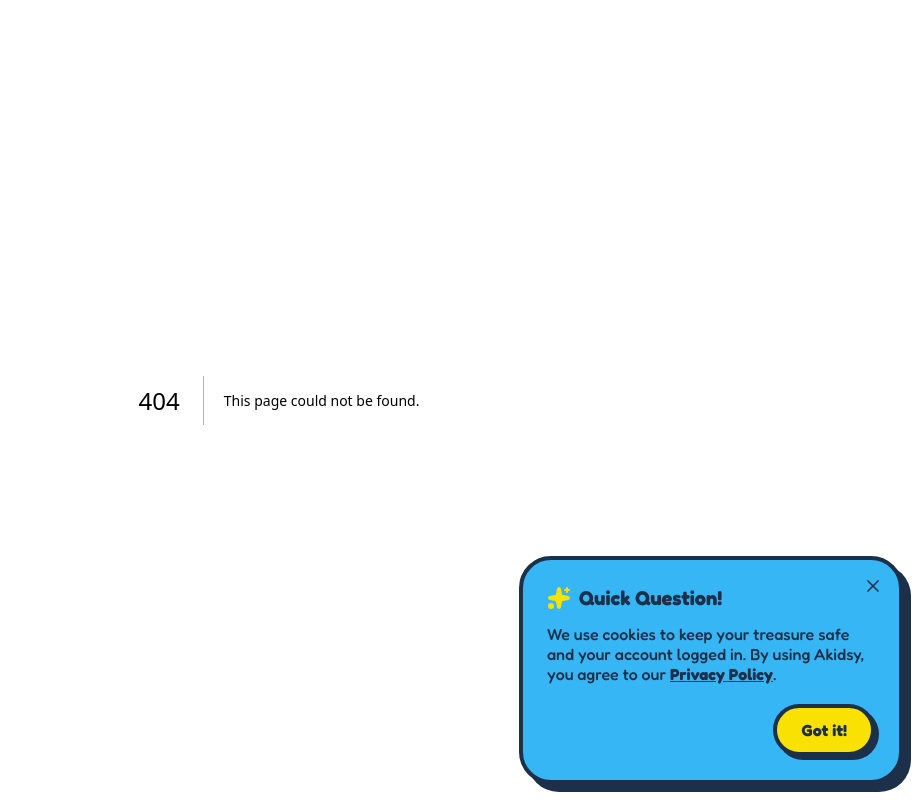
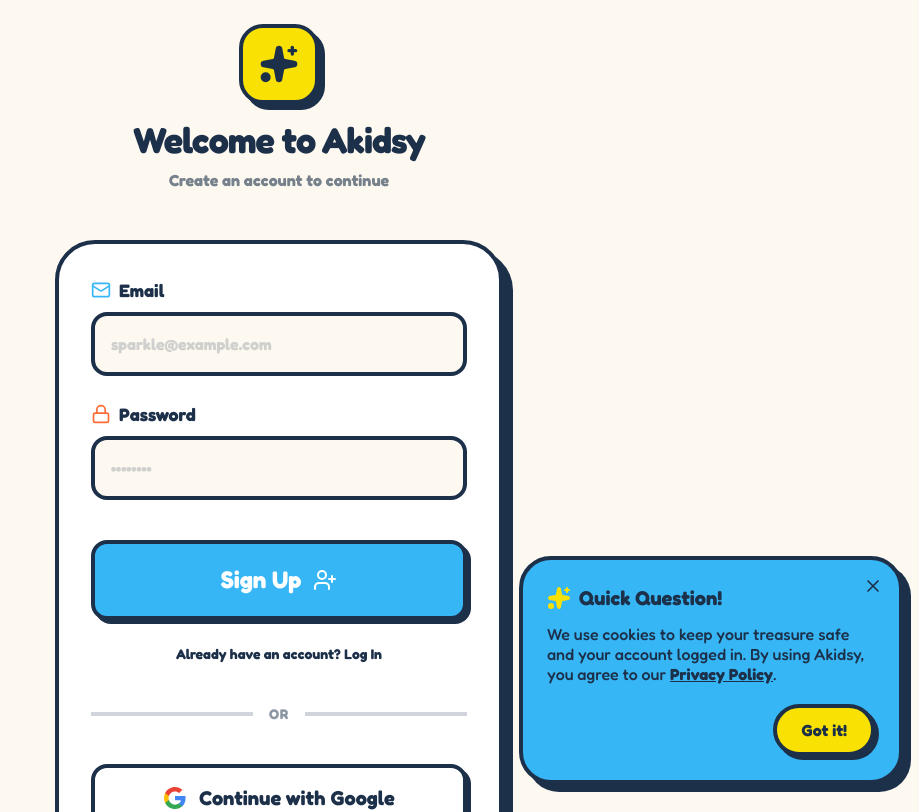
Before and after one commit to ivarnor/akidsy-official, a Next.js app: page /signup in a window 1280 px wide. Before the commit this address had no page. Shown: the top 812 px of the page, without its empty margins (361-1280 px from the left). Built offline with nearby package versions, Linux system fonts and the light colour scheme; no server answers.

Commit message:
Fix checkout flow: add signup route, persist priceId, fix session API

```diff
--- a/app/api/checkout/route.ts
+++ b/app/api/checkout/route.ts
@@ -12,12 +12,10 @@
 // The POST handler works well for manual checkout requests passed from client components
 export async function POST(req: Request) {
     try {
-        const supabase = await createClient();
-        const { data: { session: authSession } } = await supabase.auth.getSession();
-        console.log('User Session:', authSession);
+        const { priceId, userEmail, userId } = await req.json();
+
+        // Optional log for debugging
         console.log('Target Price:', process.env.NEXT_PUBLIC_STRIPE_PRICE_ID);
-
-        const { priceId, userEmail, userId } = await req.json();
 
         if (!priceId || !userEmail) {
             return NextResponse.json({ error: 'Missing priceId or userEmail' }, { status: 400 });
--- a/app/login/page.tsx
+++ b/app/login/page.tsx
@@ -5,12 +5,12 @@
 import { Sparkles, Loader2, LogIn, Mail, Lock, UserPlus } from 'lucide-react';
 import { useRouter, useSearchParams } from 'next/navigation';
 
-function LoginContent() {
+export function LoginContent({ initialIsSignUp = false }: { initialIsSignUp?: boolean }) {
     const [email, setEmail] = useState('');
     const [password, setPassword] = useState('');
     const [loading, setLoading] = useState(false);
     const [error, setError] = useState<string | null>(null);
-    const [isSignUp, setIsSignUp] = useState(false);
+    const [isSignUp, setIsSignUp] = useState(initialIsSignUp);
     const [isEmailSent, setIsEmailSent] = useState(false);
     const [isForgotPassword, setIsForgotPassword] = useState(false);
     const supabase = createClient();
@@ -22,6 +22,12 @@
         const message = searchParams.get('message');
         if (message && message.includes('trial')) {
             setIsSignUp(true);
+        }
+
+        // Store priceId in localStorage if it exists in the URL
+        const priceId = searchParams.get('priceId');
+        if (priceId) {
+            localStorage.setItem('checkoutPriceId', priceId);
         }
     }, [searchParams]);
 
@@ -65,7 +71,9 @@
                 setError(error.message);
                 setLoading(false);
             } else {
-                const priceId = searchParams.get('priceId');
+                // Retrieve priceId from localStorage instead of just searchParams
+                const urlPriceId = searchParams.get('priceId');
+                const priceId = urlPriceId || localStorage.getItem('checkoutPriceId');
                 if (priceId) {
                     try {
                         const res = await fetch('/api/checkout', {
--- /dev/null
+++ b/app/signup/page.tsx
@@ -0,0 +1,16 @@
+import { Suspense } from 'react';
+import { Loader2 } from 'lucide-react';
+import { LoginContent } from '../login/page';
+
+export const metadata = {
+    title: 'Sign Up - Akidsy',
+    description: 'Create your Akidsy account',
+};
+
+export default function SignupPage() {
+    return (
+        <Suspense fallback={<div className="min-h-screen bg-cream flex items-center justify-center p-6 font-sans text-navy"><Loader2 className="w-12 h-12 animate-spin text-sky" /></div>}>
+            <LoginContent initialIsSignUp={true} />
+        </Suspense>
+    );
+}
--- a/src/components/CheckoutButton.tsx
+++ b/src/components/CheckoutButton.tsx
@@ -17,7 +17,7 @@
         <button
             onClick={async () => {
                 if (!userEmail) {
-                    window.location.href = `/login?message=Please log in to start your trial&priceId=${priceId}`;
+                    window.location.href = `/signup?message=Please create an account to start your trial&priceId=${priceId}`;
                     return;
                 }
 
```
